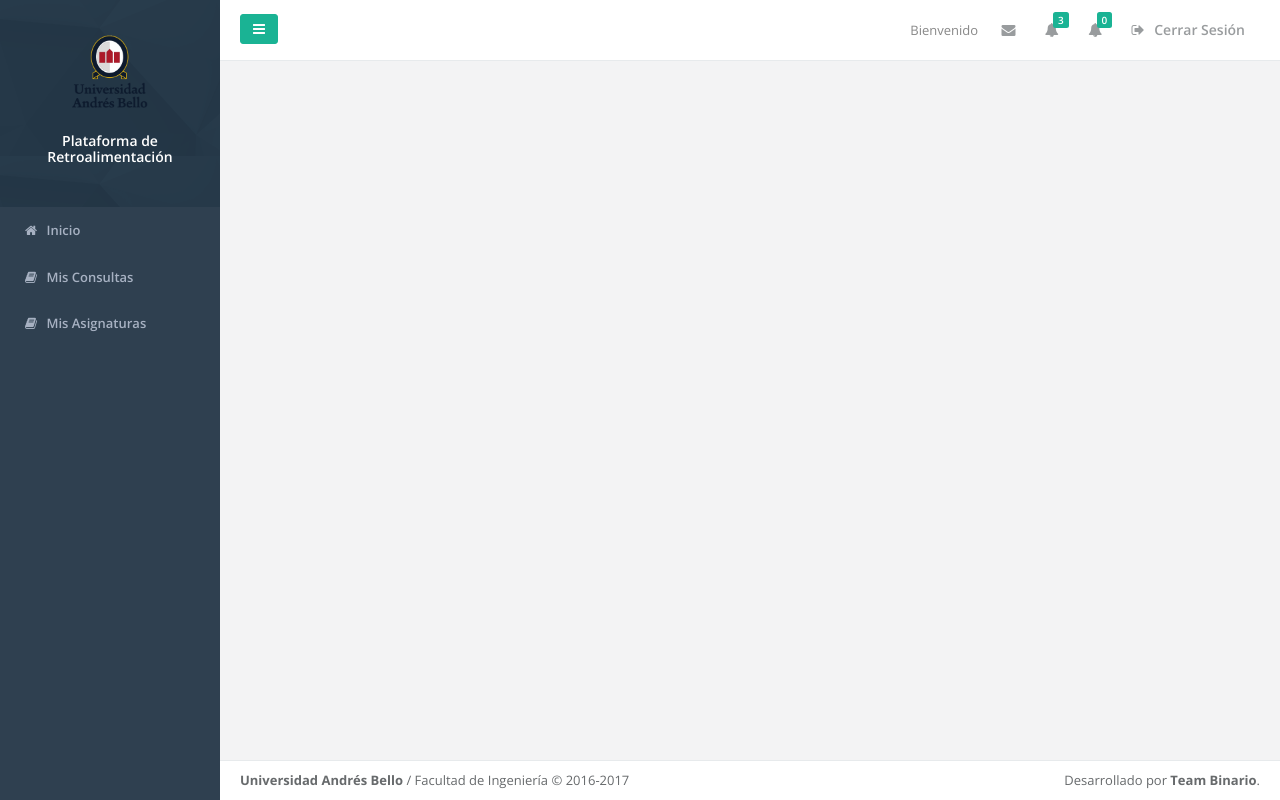
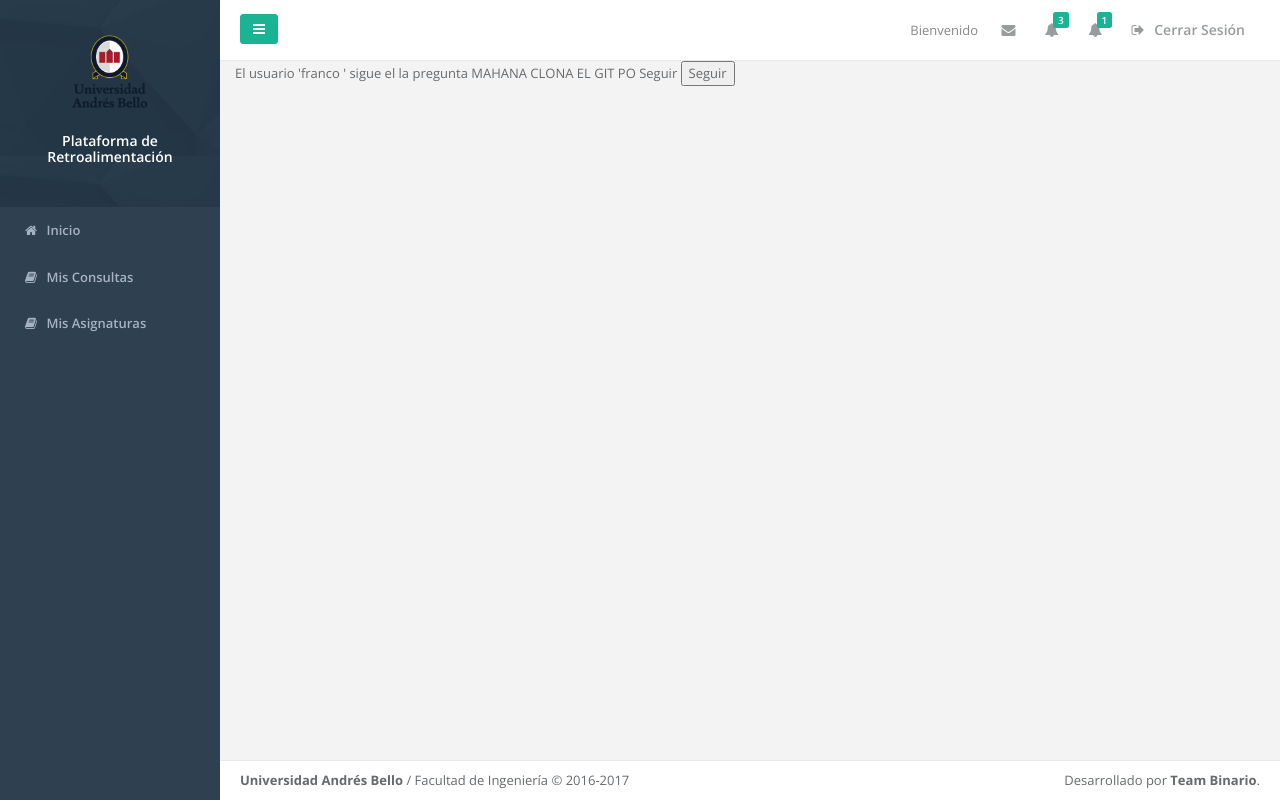
Before and after one commit to DonNicoCordova/retroinmediata, a Django app: page /Alertas/ in a window 1280 px wide. Run offline with Django 3.2, Linux system fonts and the light colour scheme; a user stored in the database is signed in; data comes from the database, SQL or seed files in the repository; both versions use the stored data as it was after the commit; some libraries are stand-ins or nearby versions.

Commit message:
falta refinamiento, historias funcionales

```diff
--- a/alertas/models.py
+++ b/alertas/models.py
@@ -40,3 +40,6 @@
     def __str__(self):
     #Arreglamos esta funcion para que aparezca el nombre y el rut del usuario BIEN
         return 'El usuario %s respondio a %s (que hizo la pregunta)' % (self.user_ans.user,self.user_ask.user )
+
+class seguimiento(models.Model):
+    pass
--- a/alertas/views.py
+++ b/alertas/views.py
@@ -1,23 +1,64 @@
 from django.shortcuts import render
 from .models import*
+from retro.models import PostFollower
 
 # Create your views here.
 def NOTIFICATION(request):
 	lista = []
 	lista_hilo = []
+	lista_Seguimiento = []
 	TEMPLATE_NAME = "base.html"
 	notificaciones = notification.objects.all()
 	notificaciones_hilo =  ThreadFollower.objects.all()
+	Seguimiento = PostFollower.objects.all()
+	estado = True
+	hilo = ThreadFollower.objects.get(pk=1)
 
-	for x in notificaciones:
-		print(x)
-		if "franco" == str(x.user_ask.user):
-			if x.status == True:
-				lista.append(x)
+	if hilo.status == True:
+		print("hilo.status")
+		estado = "No Seguir"
+	else:
+		print("else")
+		estado= "Seguir"
 
-	for y in notificaciones_hilo:
-		if "Mahana23" == str(y.userprofile.user):
-			lista_hilo.append(y)
+
+	if request.method == 'POST':
+
+		datas =  ThreadFollower.objects.get(pk=1)
+
+		if request.POST['status'] != "No Seguir":
+			#"ESTATUS -> NO SEGUIR"
+			datas.status = False
+			datas.save()
+
+		if request.POST['status'] !="Seguir"  :
+			#"STATUS -> SEGUIR"
+			datas.status = True
+			datas.save()
+
+
+
+	else:
+		for a in Seguimiento:
+			if str(request.user) == str(a.userprofile.user):
+				if a.status == True:
+					lista_Seguimiento.append(a)
+
+		for x in notificaciones:
+			if str(request.user) == str(x.user_ask.user):
+				if x.status == True:
+					lista.append(x)
+
+		for y in notificaciones_hilo:
+			if str(request.user) == str(y.userprofile.user):
+				if x.status == True:
+					lista_hilo.append(y)
+
+
+
+
+
+
 
 #NO SE HACEN 2 USUARIOS, SE HACE UN USUARIO GENERAL UTILIZANDO EL REQUEST.USER PARA RECONOCER
 #EL USUARIO QUE ESTA CONECTADO
@@ -27,4 +68,4 @@
 
 	cantidad = len(lista)
 	cantidad2 = len(lista_hilo)
-	return render(request,TEMPLATE_NAME,{"notificaciones":lista,"cantidad":cantidad,"lista_hilo":lista_hilo,"cantidad2":cantidad2})
+	return render(request,TEMPLATE_NAME,{"notificaciones":lista,"cantidad":cantidad,"lista_hilo":lista_hilo,"cantidad2":cantidad2,"Seguir":lista_Seguimiento,"hilo":estado})
--- a/retro/models.py
+++ b/retro/models.py
@@ -98,12 +98,17 @@
 class ThreadFollower(models.Model):
     thread = models.ForeignKey('Thread', on_delete=models.CASCADE)
     userprofile = models.ForeignKey(UserProfile, on_delete=models.CASCADE)
+    status = models.BooleanField(default=True)
 
     class Meta:
         unique_together = (('thread', 'userprofile'),)
 
     def __str__(self):
-        return "El usuario '%s %s' sigue el hilo %s" % (self.userprofile.user.first_name, self.userprofile.user.last_name, self.thread.name)
+        if self.status:
+            return "El usuario '%s %s' sigue el hilo %s" % (self.userprofile.user, self.userprofile.user.last_name, self.thread.name)
+        else:
+            return "El usuario '%s %s'NO sigue el hilo %s" % (self.userprofile.user, self.userprofile.user.last_name, self.thread.name)
+
 
 
 class Post(models.Model):
@@ -114,6 +119,7 @@
     publish_date = models.DateTimeField(default=timezone.now)
     last_mod = models.DateTimeField(default=timezone.now)
     status = models.BooleanField(default=True)
+    seguir = models.BooleanField(default=True)
 
     def __str__(self):
         #Arreglamos esta funcion para que aparezca el nombre y el rut del usuario BIEN
@@ -123,12 +129,13 @@
 class PostFollower(models.Model):
     post = models.ForeignKey('Post', on_delete=models.CASCADE)
     userprofile = models.ForeignKey(UserProfile, on_delete=models.CASCADE)
+    status = models.BooleanField(default=True)
 
     class Meta:
         unique_together = (('post', 'userprofile'),)
 
     def __str__(self):
-        return "El usuario '%s %s' sigue el la pregunta %s" % (self.userprofile.user.first_name, self.userprofile.user.last_name, self.post.description)
+        return "El usuario '%s %s' sigue el la pregunta %s" % (self.userprofile.user, self.userprofile.user.last_name, self.post.description)
 
 
 class PostRanking(models.Model):
@@ -140,7 +147,7 @@
         unique_together = (('userprofile', 'post'),)
 
     def __str__(self):
-        return "El usuario '%s %s' evaluó la pregunta %s con %s" % (self.userprofile.user.first_name, self.userprofile.user.last_name, self.post.description, self.rating)
+        return "El usuario '%s %s' evaluó la pregunta %s con %s" % (self.userprofile.user, self.userprofile.user.last_name, self.post.description, self.rating)
 
 
 class Comment(models.Model):
--- a/retro/urls.py
+++ b/retro/urls.py
@@ -3,5 +3,5 @@
 
 urlpatterns = [
     path('', views.index, name="index"),
-    path('Seccion/<int:pk>/', views.section_details, name="section_details"),
+    #path('Seccion/<int:pk>/', views.section_details, name="section_details"),
 ]
--- a/templates/base.html
+++ b/templates/base.html
@@ -104,9 +104,25 @@
                 </li>
 
             </ul>
-
         </nav>
         </div>
+
+
+        {%for a in Seguir %}
+
+        	<form>
+        	<span id="holaaa">{{a}}</span>
+        	{% csrf_token %}
+        	{{hilo}}
+        	 <input type = "button" value =  "{{hilo}}" onclick="Prueba()" id = "boton-seguir" >
+        	 </form>
+        {% endfor %}
+
+
+
+
+
+
 
         {% block breadcrumb %}{% endblock breadcrumb %}
             <div class="wrapper wrapper-content">
@@ -168,7 +184,64 @@
 
     {% block javascript %}
 
+        <script type="text/javascript">
+        	function Prueba(){
+        		var x = document.getElementById("boton-seguir").value;
+
+        		if (x == "No Seguir"){
+        			document.getElementById("boton-seguir").value = "Seguir";
+        			document.getElementById("holaaa").innerHTML = "ya no lo sigue"
+        		}
+
+        		if (x == "Seguir"){
+        			document.getElementById("boton-seguir").value = "No Seguir";
+        			document.getElementById("holaaa").innerHTML = "ahora lo sigue"
+        		}
+
+        	}
+        	function getCookie(name) {
+    var cookieValue = null;
+    if (document.cookie && document.cookie !== '') {
+        var cookies = document.cookie.split(';');
+        for (var i = 0; i < cookies.length; i++) {
+            var cookie = jQuery.trim(cookies[i]);
+            // Does this cookie string begin with the name we want?
+            if (cookie.substring(0, name.length + 1) === (name + '=')) {
+                cookieValue = decodeURIComponent(cookie.substring(name.length + 1));
+                break;
+            }
+        }
+    }
+    return cookieValue;
+}
+
+
+			$("#boton-seguir").on('click', function() {
+				var x = document.getElementById("boton-seguir").value;
+				$.ajax({
+					url: '{% url "NOTIFICATION" %}',
+					type: 'POST',
+        data: {
+          'status': x,
+          'csrfmiddlewaretoken': getCookie('csrftoken')
+        },
+        dataType: 'json',
+        success: function (data) {
+          if (data.is_taken) {
+            alert("A user with this username already exists.");
+          }
+        }
+      });
+
+    });
+
+
+
+        </script>
+
     {% endblock javascript %}
+
+
 
 </body>
 </html>
```
Also changed, not shown: alertas/migrations/0003_seguimiento.py (added), db.sqlite3, retro/migrations/0004_post_seguir.py (added), retro/migrations/0005_postfollower_status.py (added), retro/migrations/0006_threadfollower_status.py (added).
